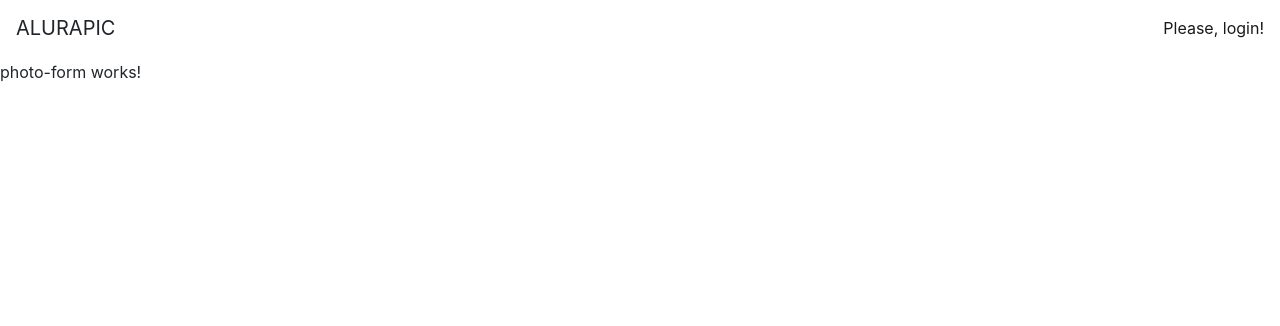
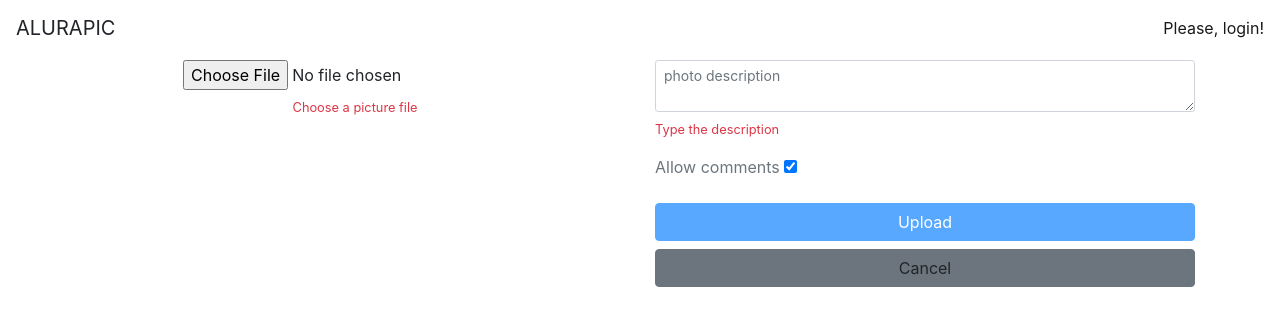
Before and after one commit to mnishimori/aluraAngularParte1, an Angular app: page /p/add in a window 1280 px wide. Shown: the top 326 px of the page. Built offline with nearby package versions, Linux system fonts and the light colour scheme.

Commit message:
Formulário para fazer o upload de fotos

```diff
--- a/src/app/photos/photo-form/photo-form.component.html
+++ b/src/app/photos/photo-form/photo-form.component.html
@@ -1 +1,41 @@
-<p>photo-form works!</p>
+<div class="container">
+  <form [formGroup]="photoForm" class="row" (submit)="upload()">
+    <div class="col-md-6 text-center">
+      <input formControlName="file"
+        type="file"
+        accept="image/*"
+        (change)="file = $event.target.files[0]">
+      <app-vmessage
+        text="Choose a picture file"
+        *ngIf="photoForm.get('file').errors?.required">
+      </app-vmessage>
+    </div>
+
+    <div class="col-md-6">
+      <div class="form-group">
+        <textarea formControlName="description"
+          class="form-control form-control-sm"
+          placeholder="photo description"></textarea>
+        <app-vmessage text="Type the description"
+          *ngIf="photoForm.get('description').errors?.required">
+        </app-vmessage>
+        <app-vmessage text="Max length is 300"
+          *ngIf="photoForm.get('description').errors?.maxlength">
+        </app-vmessage>
+      </div>
+
+      <div class="form-group">
+        <label class="text-muted">
+          Allow comments
+          <input formControlName="allowComments" type="checkbox">
+        </label>
+      </div>
+
+      <button [disabled]="photoForm.invalid" type="submit" class="btn btn-primary btn-block">
+        Upload
+      </button>
+
+      <a class="btn btn-secondary btn-block">Cancel</a>
+    </div>
+  </form>
+</div>
--- a/src/app/photos/photo-form/photo-form.component.ts
+++ b/src/app/photos/photo-form/photo-form.component.ts
@@ -1,3 +1,4 @@
+import { FormBuilder, FormGroup, Validators } from '@angular/forms';
 import { Component, OnInit } from '@angular/core';
 
 @Component({
@@ -7,9 +8,25 @@ import { Component, OnInit } from '@angular/core';
 })
 export class PhotoFormComponent implements OnInit {
 
-  constructor() { }
+  photoForm: FormGroup;
+  file: File;
+
+  constructor(private formBuilder: FormBuilder) { }
 
   ngOnInit(): void {
+    this.photoForm = this.formBuilder.group({
+      file: ['', Validators.required],
+      description: ['', [Validators.required, Validators.maxLength(300)]],
+      allowComments: [true]
+    });
+  }
+
+  upload(): void {
+    const description = this.photoForm.get('description').value;
+    const allowComments = this.photoForm.get('allowComments').value;
+    console.log(description);
+    console.log(allowComments);
+    console.log(this.file);
   }
 
 }
--- a/src/app/photos/photo-form/photo-form.module.ts
+++ b/src/app/photos/photo-form/photo-form.module.ts
@@ -1,6 +1,8 @@
+import { VmessageModule } from './../../shared/components/vmessage/vmessage.module';
 import { PhotoFormComponent } from './photo-form.component';
 import { NgModule } from '@angular/core';
 import { CommonModule } from '@angular/common';
+import { ReactiveFormsModule } from '@angular/forms';
 
 
 
@@ -9,7 +11,9 @@ import { CommonModule } from '@angular/common';
     PhotoFormComponent
   ],
   imports: [
-    CommonModule
+    CommonModule,
+    ReactiveFormsModule,
+    VmessageModule
   ]
 })
 export class PhotoFormModule { }
```
Also changed, not shown: 1 other file (tests, documents, lock files or other folders).
